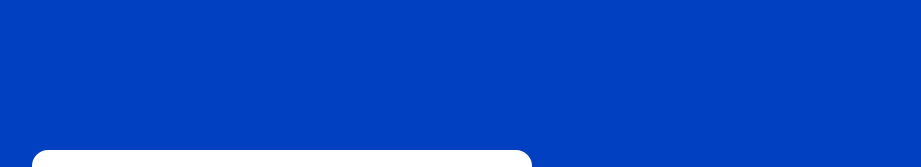
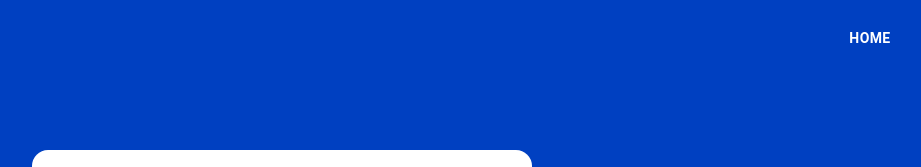
Before and after one commit to charovatzbassar/errand.io, a React (Vite) app in the folder app/: page /auth/login in a window 1280 px wide. Shown: the top 167 px of the page, without its empty margins (358-1279 px from the left). Built offline with nearby package versions, Linux system fonts and the light colour scheme.

Commit message:
refactor

```diff
--- a/app/src/components/AuthForm.jsx
+++ b/app/src/components/AuthForm.jsx
@@ -1,8 +1,10 @@
 import { useForm } from "react-hook-form";
 import { TextField, Button, Box } from "@mui/material";
 import AuthFormBackground from "./AuthFormBackground";
+import { useNavigate } from "react-router-dom";
 
 const AuthForm = ({ action, onSubmit }) => {
+  const navigate = useNavigate();
   const {
     handleSubmit,
     register,
@@ -109,6 +111,15 @@
           </form>
         </Box>
       </div>
+      <div className="flex justify-end p-5 w-screen fixed">
+        <Button
+          variant="text"
+          sx={{ color: "white", fontWeight: "bold" }}
+          onClick={() => navigate("/")}
+        >
+          Home
+        </Button>
+      </div>
     </AuthFormBackground>
   );
 };
```
